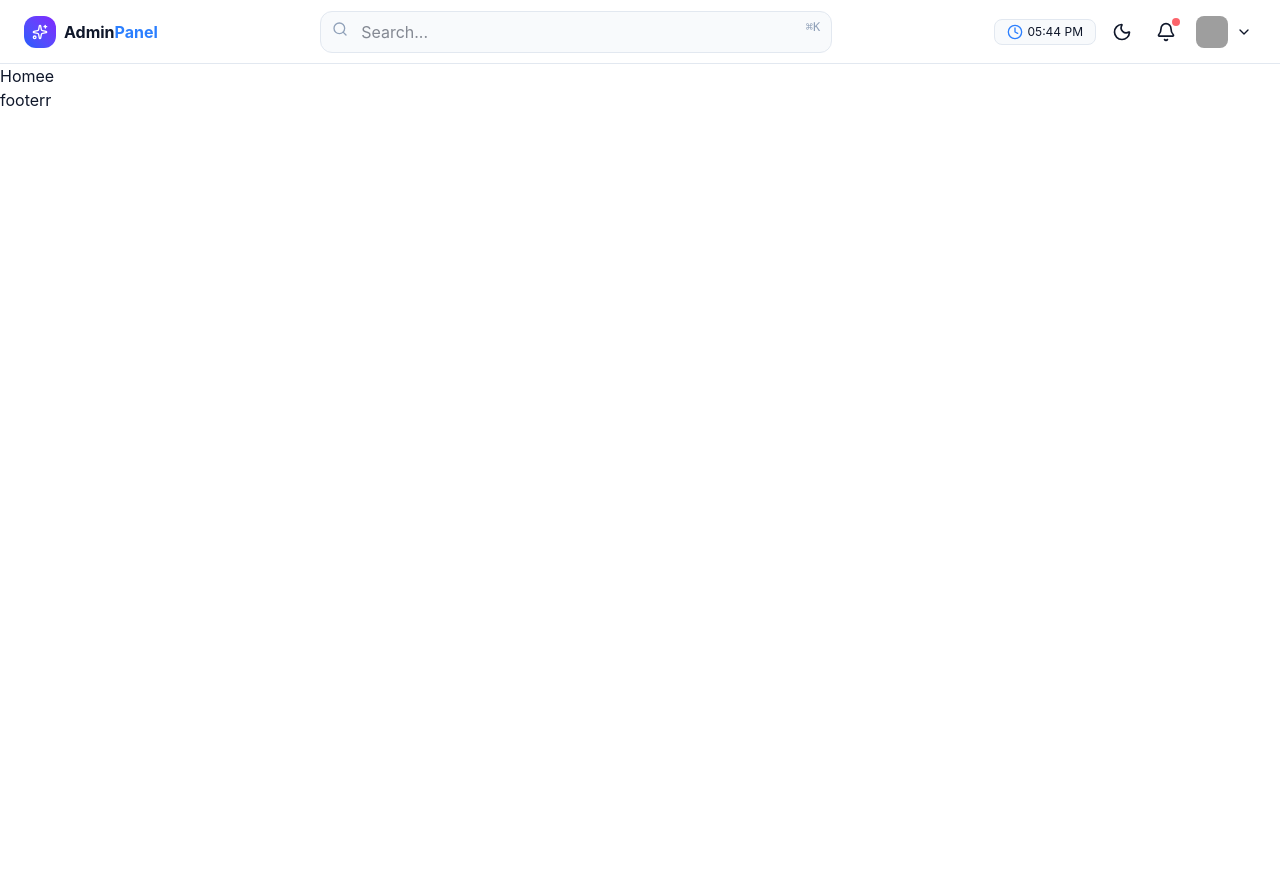
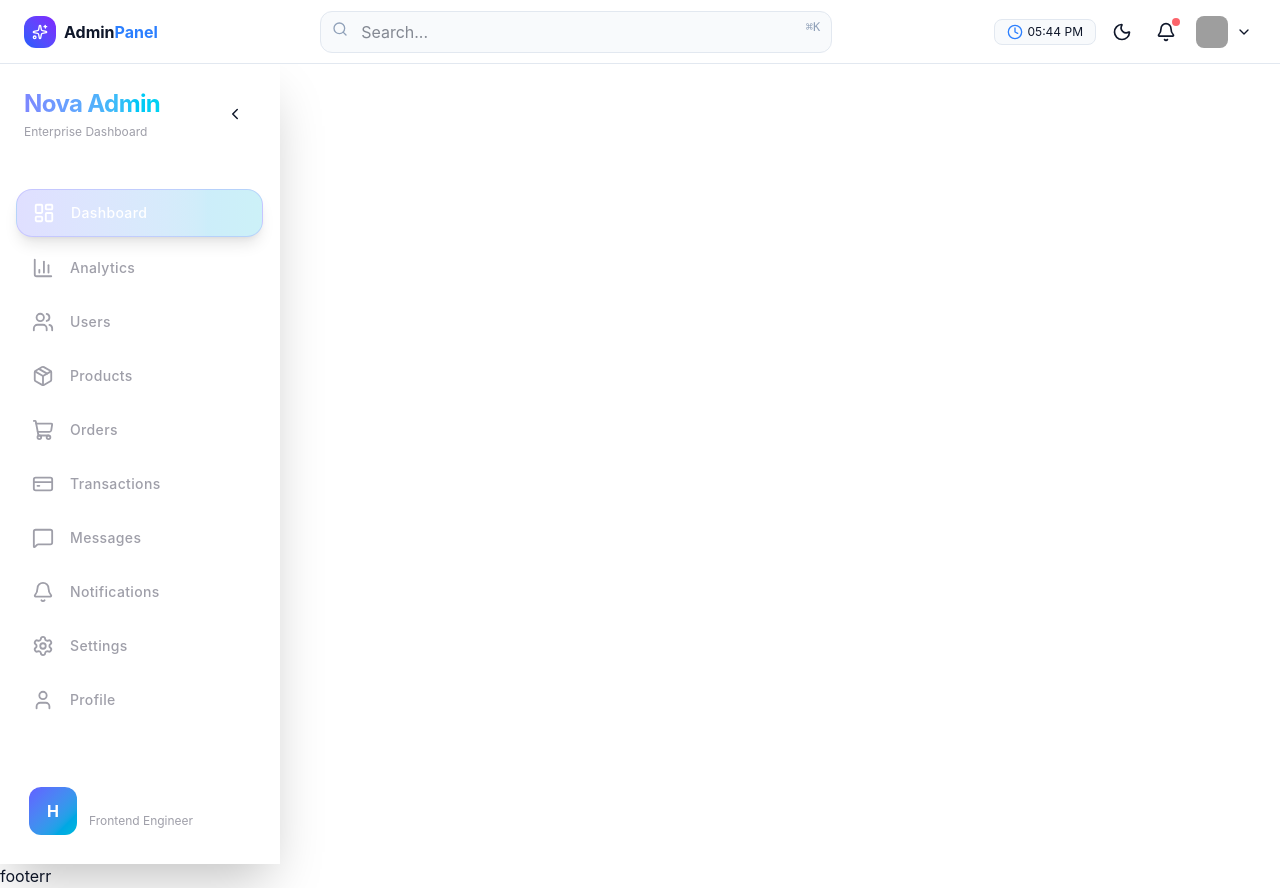
Before and after one commit to Hasan959/dashboard-react-tailwindcss, a React (Vite) app: page / in a window 1280 px wide. Before the commit the page ends 800 px from the top, so only its background shows below. Built offline with nearby package versions, Linux system fonts and the light colour scheme; grey boxes are pictures that could not be loaded.

Commit message:
git updates

```diff
--- a/src/components/pages/Home.jsx
+++ b/src/components/pages/Home.jsx
@@ -2,7 +2,7 @@ import React from 'react'
 
 const Home = () => {
   return (
-    <div>Homee</div>
+    <div> this is Homee</div>
   )
 }
 
--- a/src/routes/AppRoutes.jsx
+++ b/src/routes/AppRoutes.jsx
@@ -3,8 +3,9 @@ import { Routes, Route } from "react-router";
 import MainLayout from "../mainLayouts/MainLayouts";
 import DashboardLayout from "../components/layout/DashboardLayout";
 
-import Home from "../components/pages/Home";
+
 import Dashboard from "../components/pages/Dashboard";
+import Sidebar from "../components/layout/Sidebar";
 
 const AppRoutes = () => {
   return (
@@ -12,7 +13,7 @@ const AppRoutes = () => {
 
       {/* PUBLIC ROUTE */}
       <Route element={<MainLayout />}>
-        <Route path="/" element={<Home />} />
+        <Route path="/" element={<Sidebar />} />
       </Route>
 
       {/* DASHBOARD ROUTE */}
```
